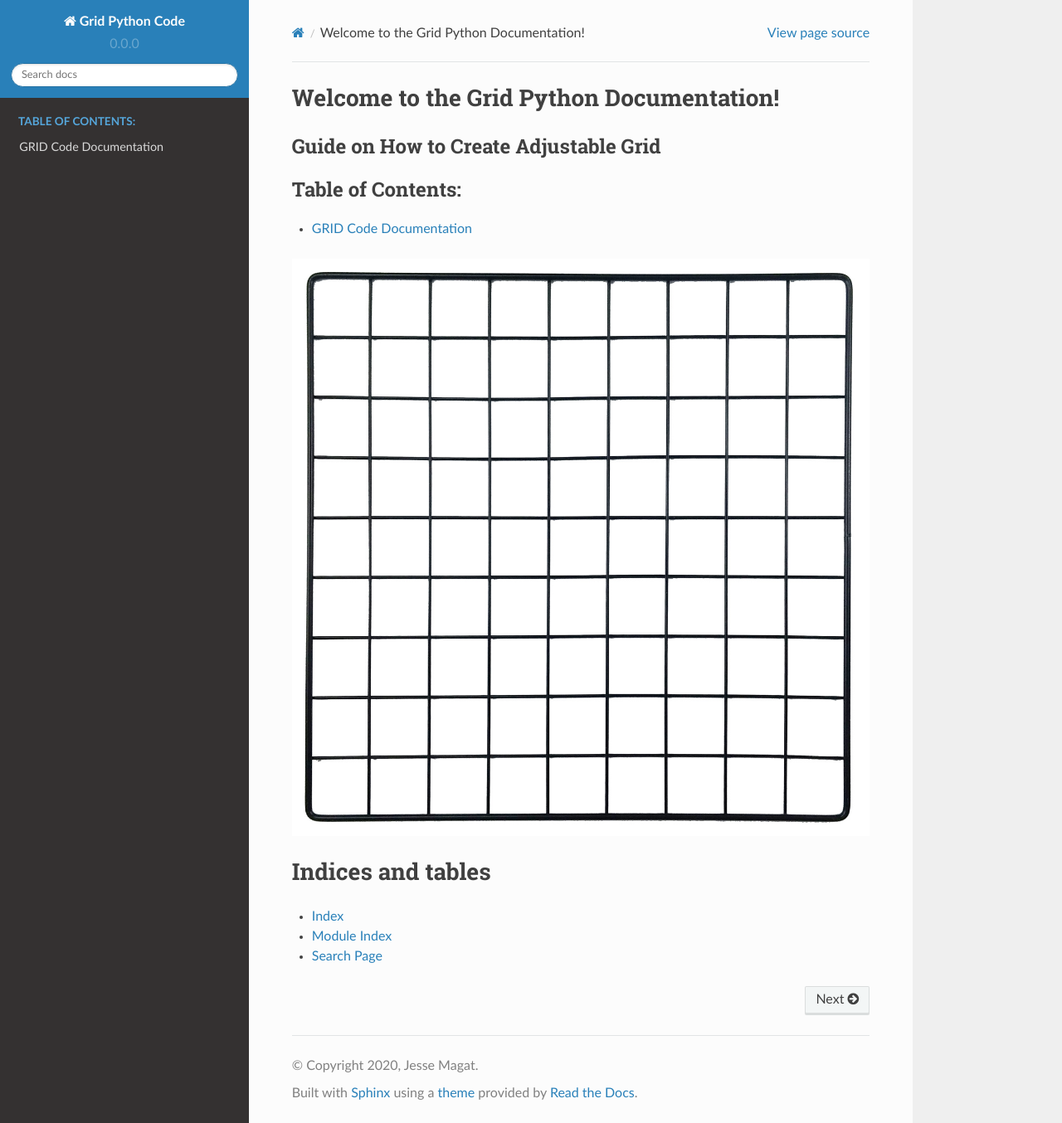
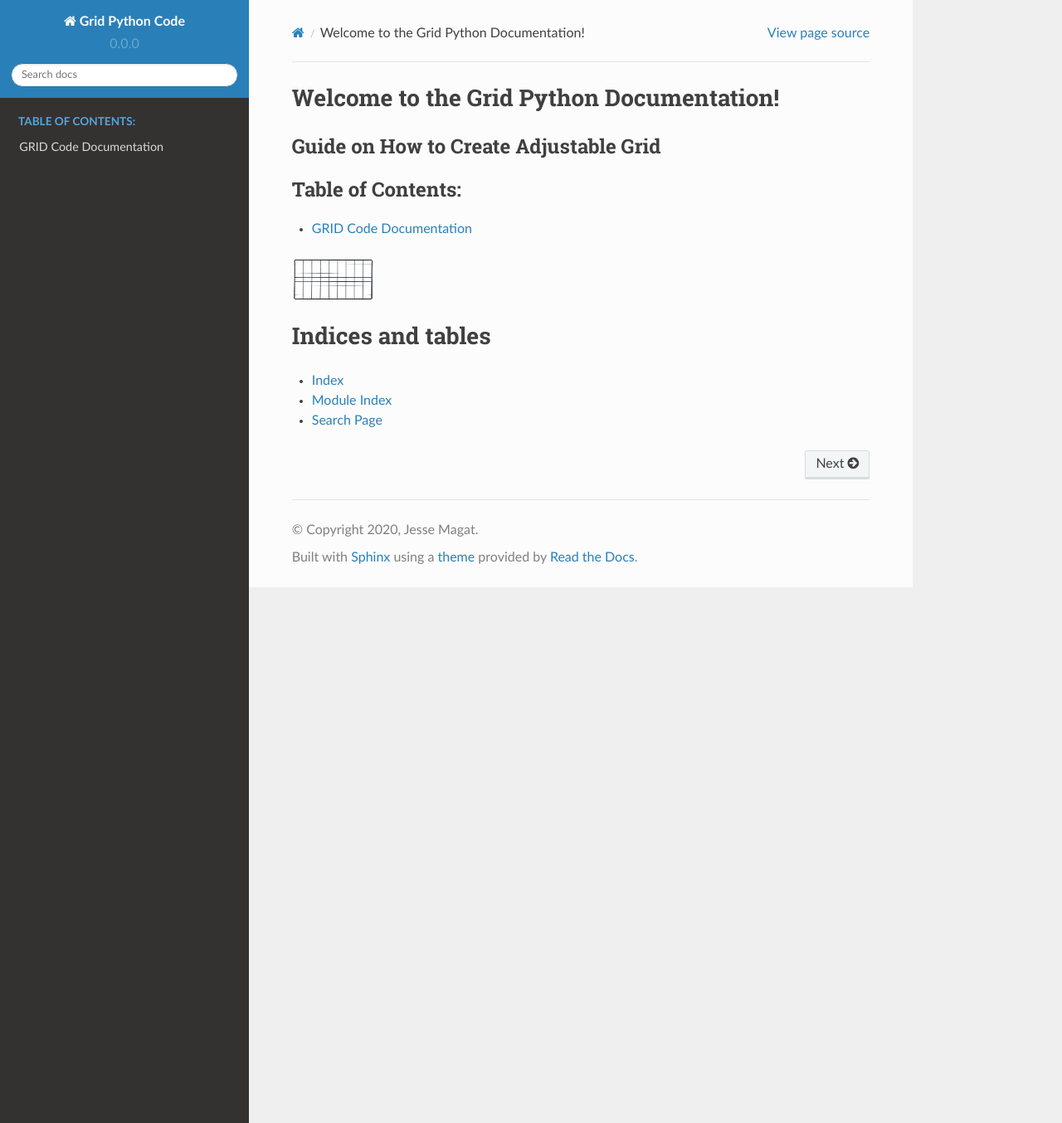
Before and after one commit to magatj/magatj.github.io, a Sphinx documentation site: the page built from sphinx_doc/source/index.rst, in a window 1280 px wide and 1354 px high. Shown: the whole window at 83% size. Built offline with Sphinx 7.4.7 and the Read the Docs theme 2.0.0, drawn with Linux system fonts in a browser that asks for light colours.

Commit message:
Update index.rst

```diff
--- a/sphinx_doc/source/index.rst
+++ b/sphinx_doc/source/index.rst
@@ -16,6 +16,9 @@ Guide on How to Create Adjustable Grid
    additional/welcome.rst
 
 .. image:: standard-grid.png
+   :width: 200px
+   :height: 100px
+   :scale: 50%
 
 Indices and tables
 ==================
```
